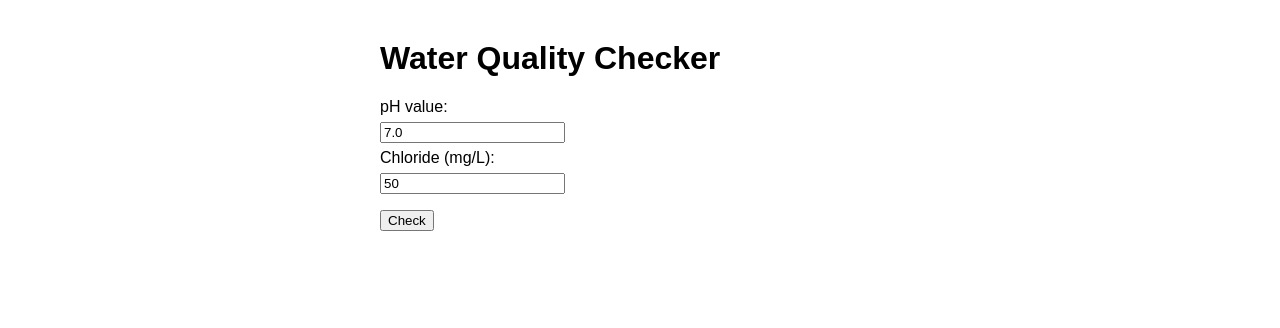
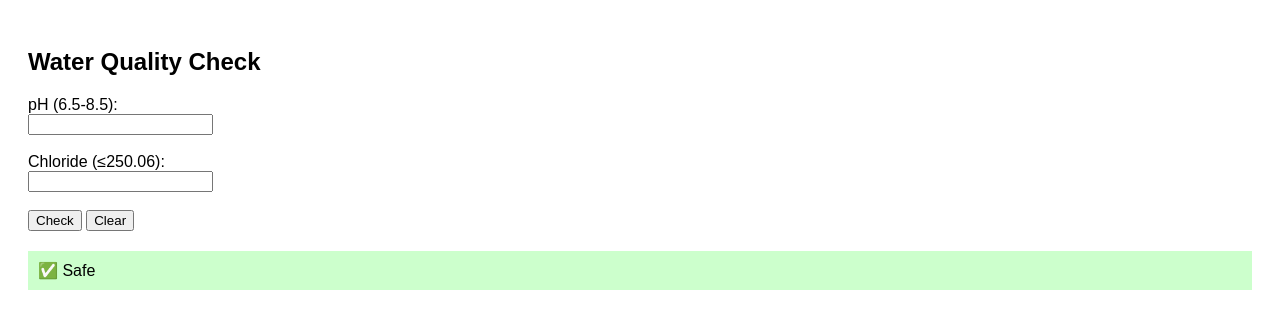
Before and after one commit to oms671778/water_audit, a plain HTML site: page index.html in a window 1280 px wide. Both pictures are taken after a click on the button "Check". Drawn offline with Linux system fonts and the light colour scheme; no server answers.

Commit message:
Update index.html

```diff
--- a/index.html
+++ b/index.html
@@ -1,44 +1,25 @@
-<!doctype html>
+<!DOCTYPE html>
 <html>
-<head>
-  <meta charset="utf-8" />
-  <title>Water Quality Checker</title>
-  <style>
-    body{font-family:Arial,Helvetica,sans-serif;max-width:520px;margin:40px auto}
-    label,input{display:block;margin:6px 0}
-    button{margin-top:10px}
-    .result{margin-top:16px;font-weight:bold}
-  </style>
-</head>
+<head><title>Water Check</title><style>body{font-family:Arial;padding:20px}.safe{background:#cfc}.unsafe{background:#fcc}</style></head>
 <body>
-  <h1>Water Quality Checker</h1>
-  <form id="form">
-    <label>pH value:
-      <input id="ph" type="number" step="0.01" required value="7.0" />
-    </label>
-    <label>Chloride (mg/L):
-      <input id="chloride" type="number" step="0.01" required value="50" />
-    </label>
-    <button type="submit">Check</button>
-  </form>
-
-  <div class="result" id="result"></div>
-  <div id="issues"></div>
-
-  <script>
-    document.getElementById('form').addEventListener('submit', async (e) => {
-      e.preventDefault();
-      const ph = parseFloat(document.getElementById('ph').value);
-      const chloride = parseFloat(document.getElementById('chloride').value);
-      const res = await fetch('/check', {
-        method: 'POST',
-        headers: {'Content-Type': 'application/json'},
-        body: JSON.stringify({ph, chloride})
-      });
-      const json = await res.json();
-      document.getElementById('result').textContent = json.safe ? 'Result: SAFE' : 'Result: NOT SAFE';
-      document.getElementById('issues').textContent = json.issues.length ? 'Issues: ' + json.issues.join('; ') : 'Issues: None';
-    });
-  </script>
+<h2>Water Quality Check</h2>
+<label>pH (6.5-8.5):</label><br><input id="ph" type="number" step="0.1"><br><br>
+<label>Chloride (≤250.06):</label><br><input id="cl" type="number" step="0.01"><br><br>
+<button onclick="check()">Check</button> <button onclick="reset()">Clear</button>
+<div id="out" style="margin-top:20px;padding:10px;"></div>
+<script>
+function check(){
+    const ph=parseFloat(document.getElementById('ph').value);
+    const cl=parseFloat(document.getElementById('cl').value);
+    const out=document.getElementById('out');
+    let p=[];
+    if(ph<6.5||ph>8.5)p.push("Bad pH");
+    if(cl>250.06)p.push("High Chloride");
+    const safe=p.length===0;
+    out.innerHTML=safe?"✅ Safe":"❌ Unsafe"+(p.length?"<br>"+p.join("<br>"):"");
+    out.className=safe?"safe":"unsafe";
+}
+function reset(){document.getElementById('ph').value='';document.getElementById('cl').value='';document.getElementById('out').innerHTML='';}
+</script>
 </body>
 </html>
```
